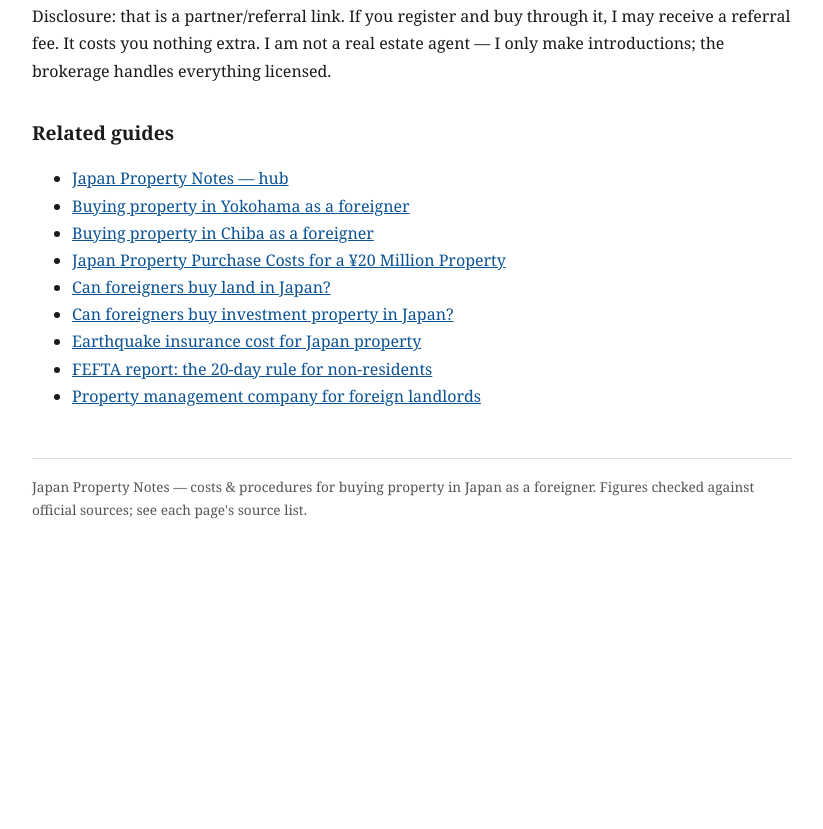
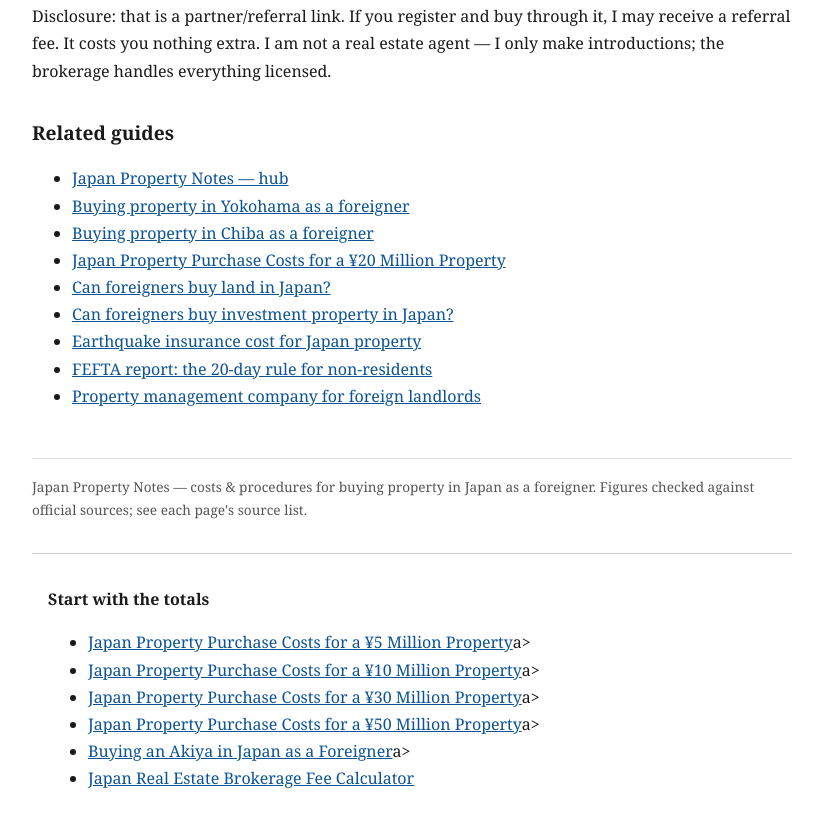
Before and after one commit to 44ailab/japan-property-notes, a plain HTML site: page buying-property-in-tokyo-as-a-foreigner.html in a window 1280 px wide. Shown: the part 4153-4982 px from the top of the page, without its empty margins (228-1051 px from the left). Before the commit the page ends 4706 px from the top, so only its background shows below. Drawn offline with Linux system fonts and the light colour scheme.

Commit message:
Add Start with the totals links

```diff
--- a/buying-property-in-tokyo-as-a-foreigner.html
+++ b/buying-property-in-tokyo-as-a-foreigner.html
@@ -89,5 +89,16 @@ document.addEventListener('click', function(e){
   }
 });
 </script>
+<nav style="margin:2em 0;padding:1em;border-top:1px solid #ccc">
+<p><strong>Start with the totals</strong></p>
+<ul>
+  <li><a href="https://44ailab.github.io/japan-property-notes/japan-property-purchase-costs-5-million-yen.html">Japan Property Purchase Costs for a ¥5 Million Property</a>a></li>
+  <li><a href="https://44ailab.github.io/japan-property-notes/japan-property-purchase-costs-10-million-yen.html">Japan Property Purchase Costs for a ¥10 Million Property</a>a></li>
+  <li><a href="https://44ailab.github.io/japan-property-notes/japan-property-purchase-costs-30-million-yen.html">Japan Property Purchase Costs for a ¥30 Million Property</a>a></li>
+  <li><a href="https://44ailab.github.io/japan-property-notes/japan-property-purchase-costs-50-million-yen.html">Japan Property Purchase Costs for a ¥50 Million Property</a>a></li>
+  <li><a href="https://44ailab.github.io/japan-property-notes/buying-an-akiya-in-japan-as-a-foreigner.html">Buying an Akiya in Japan as a Foreigner</a>a></li>
+  <li><a href="https://44ailab.github.io/japan-property-notes/japan-real-estate-brokerage-fee-calculator.html">Japan Real Estate Brokerage Fee Calculator</li>
+</ul>
+</nav>
 </body>
 </html>
```
